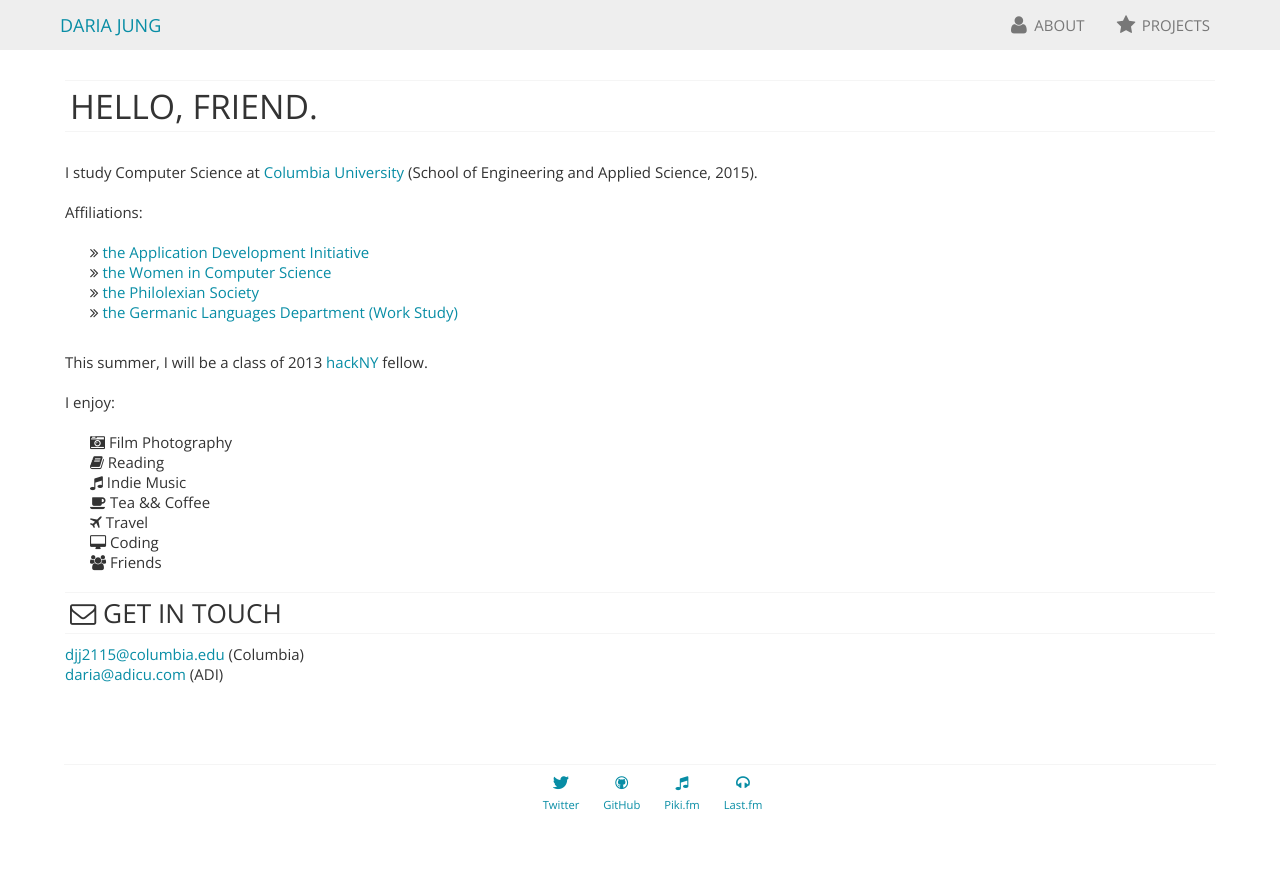
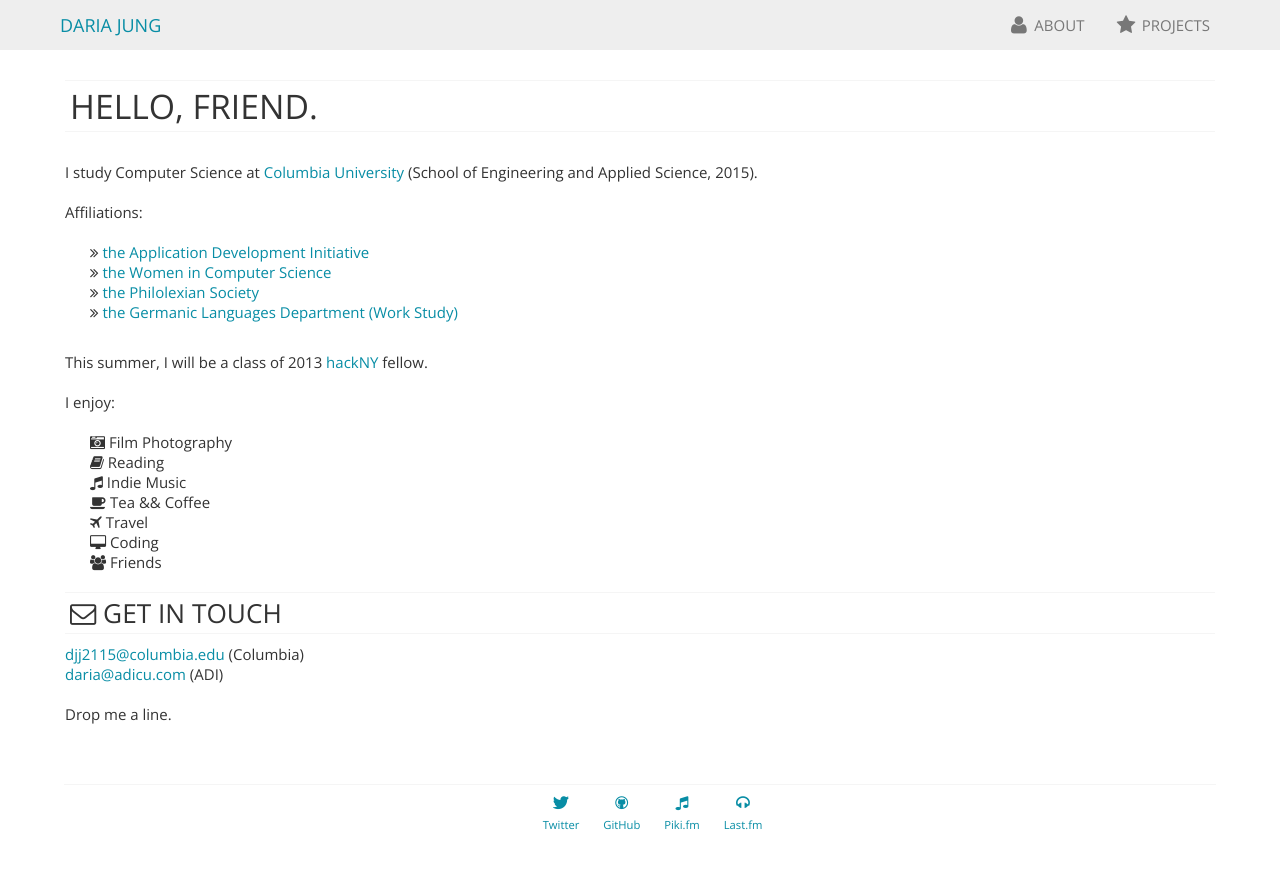
Before and after one commit to dariajung/dariajung.github.com, a Jekyll site: the page built from about.html, in a window 1280 px wide. Shown: the top 869 px of the page. Built offline with Jekyll 4.4.1, drawn with Linux system fonts in a browser that asks for light colours; nearby versions of some CDN libraries; Markdown is read by kramdown in place of the engine named in the settings.

Commit message:
what am i doing

```diff
--- a/about.html
+++ b/about.html
@@ -36,4 +36,6 @@ title: "Daria Jung | About"
     <h3 class="thin"><i class="icon-envelope"></i> Get in touch</h3>
     <a href="mailto:djj2115@columbia.edu">djj2115@columbia.edu</a> (Columbia)</br>
     <a href="mailto:daria@adicu.com">daria@adicu.com</a> (ADI)</br></br>
+
+    Drop me a line.
 </section>
```
